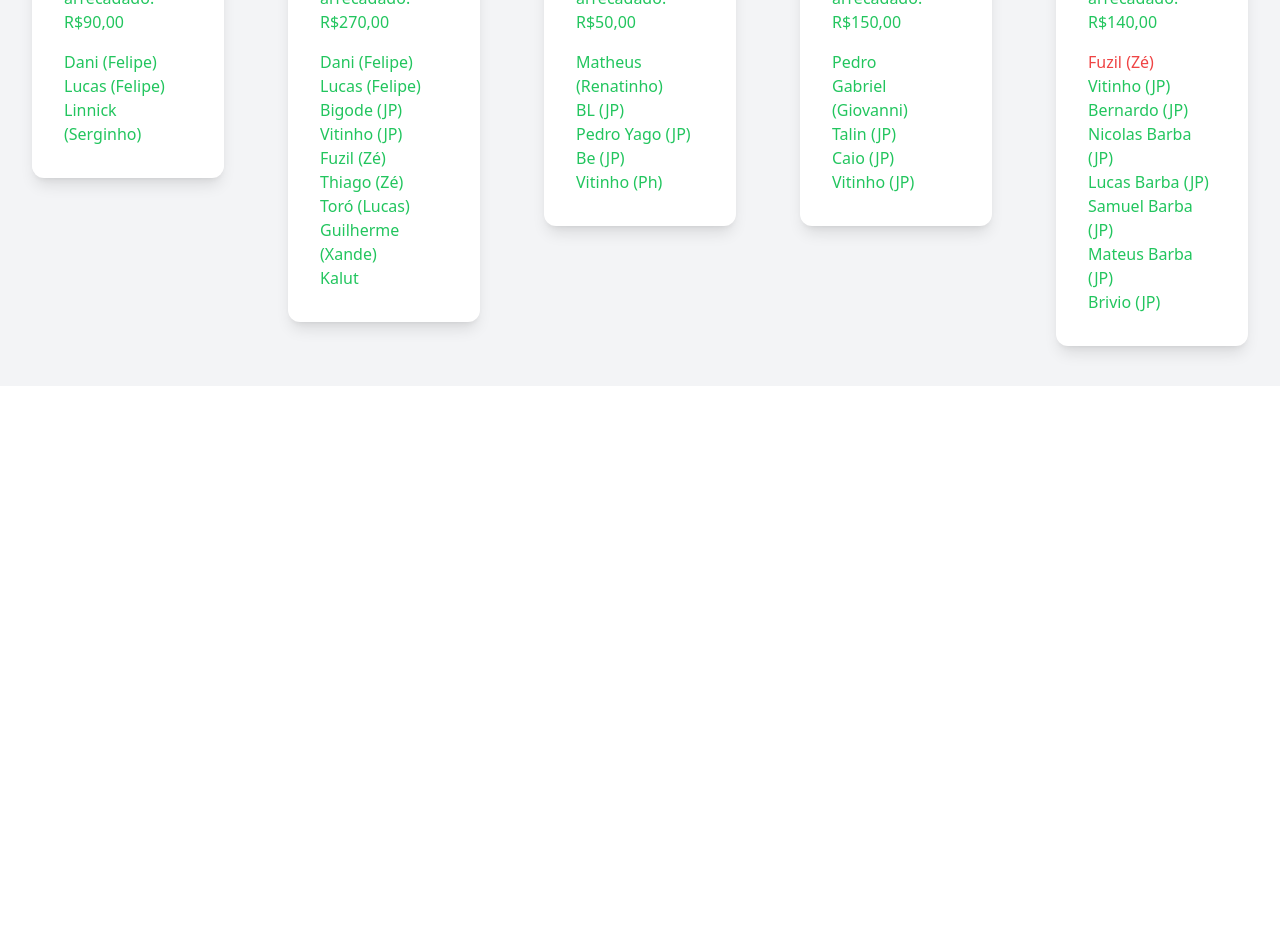
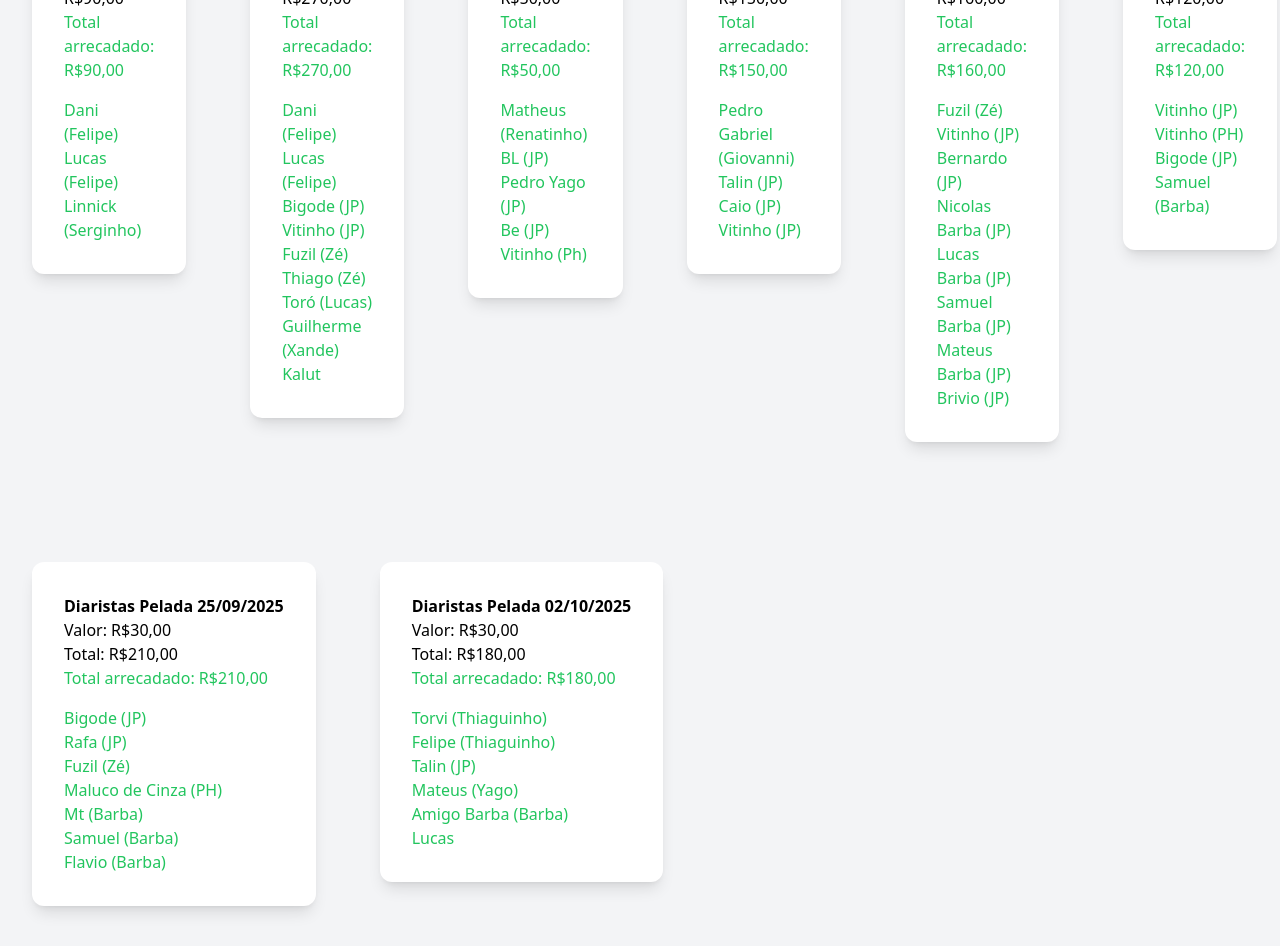
Before and after one commit to diogop2003/futebol, an Angular app in the folder pelada-front/: page /diaristas in a window 1280 px wide. Shown: the part 5420-6366 px from the top of the page. Before the commit the page ends 5806 px from the top, so only its background shows below. Built offline with nearby package versions, Linux system fonts and the light colour scheme.

Commit message:
setembro fechamento

```diff
--- a/pelada-front/src/app/pages/churrasco/churrasco.component.html
+++ b/pelada-front/src/app/pages/churrasco/churrasco.component.html
@@ -130,10 +130,10 @@
         <div class="mb-4">
             <h1 class="font-sm">Valor Diária: R$20,00</h1>
             <h1 class="font-sm">Total: R$40,00</h1>
-            <h1 class="font-sm text-green-500">Total arrecadado: R$20,00</h1>
+            <h1 class="font-sm text-green-500">Total arrecadado: R$40,00</h1>
         </div>
         <ol>
-            <li class="text-red-500">Rato</li>
+            <li class="text-green-500">Rato</li>
             <li class="text-green-500">Nael</li>
         </ol>
     </div>
--- a/pelada-front/src/app/pages/diaristas/diaristas.component.html
+++ b/pelada-front/src/app/pages/diaristas/diaristas.component.html
@@ -729,10 +729,10 @@
             <div class="mb-4">
                 <h1 class="font-sm">Valor: R$20,00</h1>
                 <h1 class="font-sm">Total: R$160,00</h1>
-                <h1 class="font-sm text-green-500">Total arrecadado: R$140,00</h1>
+                <h1 class="font-sm text-green-500">Total arrecadado: R$160,00</h1>
             </div>
             <ol>
-                <li class="text-red-500">Fuzil (Zé)</li>
+                <li class="text-green-500">Fuzil (Zé)</li>
                 <li class="text-green-500">Vitinho (JP)</li>
                 <li class="text-green-500">Bernardo (JP)</li>
                 <li class="text-green-500">Nicolas Barba (JP)</li>
@@ -742,5 +742,54 @@
                 <li class="text-green-500">Brivio (JP)</li>
             </ol>
         </div>
+        <div class="rounded-xl bg-white p-8 shadow-lg mx-8">
+            <h1 class="font-md font-bold">Diaristas Pelada 18/09/2025</h1>
+            <div class="mb-4">
+                <h1 class="font-sm">Valor: R$30,00</h1>
+                <h1 class="font-sm">Total: R$120,00</h1>
+                <h1 class="font-sm text-green-500">Total arrecadado: R$120,00</h1>
+            </div>
+            <ol>
+                <li class="text-green-500">Vitinho (JP)</li>
+                <li class="text-green-500">Vitinho (PH)</li>
+                <li class="text-green-500">Bigode (JP)</li>
+                <li class="text-green-500">Samuel (Barba)</li>
+            </ol>
+        </div>
+    </section>
+    <section class="flex items-start mb-10">
+        <div class="rounded-xl bg-white p-8 shadow-lg mx-8">
+            <h1 class="font-md font-bold">Diaristas Pelada 25/09/2025</h1>
+            <div class="mb-4">
+                <h1 class="font-sm">Valor: R$30,00</h1>
+                <h1 class="font-sm">Total: R$210,00</h1>
+                <h1 class="font-sm text-green-500">Total arrecadado: R$210,00</h1>
+            </div>
+            <ol>
+                <li class="text-green-500">Bigode (JP)</li>
+                <li class="text-green-500">Rafa (JP)</li>
+                <li class="text-green-500">Fuzil (Zé)</li>
+                <li class="text-green-500">Maluco de Cinza (PH)</li>
+                <li class="text-green-500">Mt (Barba)</li>
+                <li class="text-green-500">Samuel (Barba)</li>
+                <li class="text-green-500">Flavio (Barba)</li>
+            </ol>
+        </div>
+        <div class="rounded-xl bg-white p-8 shadow-lg mx-8">
+            <h1 class="font-md font-bold">Diaristas Pelada 02/10/2025</h1>
+            <div class="mb-4">
+                <h1 class="font-sm">Valor: R$30,00</h1>
+                <h1 class="font-sm">Total: R$180,00</h1>
+                <h1 class="font-sm text-green-500">Total arrecadado: R$180,00</h1>
+            </div>
+            <ol>
+                <li class="text-green-500">Torvi (Thiaguinho)</li>
+                <li class="text-green-500">Felipe (Thiaguinho)</li>
+                <li class="text-green-500">Talin (JP)</li>
+                <li class="text-green-500">Mateus (Yago)</li>
+                <li class="text-green-500">Amigo Barba (Barba)</li>
+                <li class="text-green-500">Lucas</li>
+            </ol>
+        </div>
     </section>
 </section>
--- a/pelada-front/src/app/pages/mensalista/mensalista.component.html
+++ b/pelada-front/src/app/pages/mensalista/mensalista.component.html
@@ -298,27 +298,25 @@
         <h1 class="font-md font-bold">Mensalistas Setembro 2025</h1>
         <div class="mb-4">
             <h1 class="text-md">Valor: R$100,00</h1>
-            <h1 class="text-md">Total: R$1.200,00</h1>
-            <h1 class="text-green-500">Arrecadado: R$1.800,00</h1>
+            <h1 class="text-md">Total: R$1.600,00</h1>
+            <h1 class="text-green-500">Arrecadado: R$1.600,00</h1>
         </div>
         <ol>
             <li class="text-green-500">Sergio</li>
             <li class="text-green-500">Wanilson</li>
             <li class="text-green-500">Xande</li>
-            <li class="text-red-500">Zé</li>
+            <li class="text-green-500">Zé</li>
             <li class="text-green-500">Igor</li>
-            <li class="text-red-500">Alex</li>
+            <li class="text-green-500">Alex</li>
             <li class="text-green-500">Dioguinho</li>
             <li class="text-green-500">Pirulito</li>
             <li class="text-green-500">Roger</li>
             <li class="text-green-500">JP</li>
             <li class="text-green-500">Thiaguinho</li>
-            <li class="text-red-500">Renatinho</li>
             <li class="text-green-500">Pedro</li>
-            <li class="text-red-500">Lucas</li>
             <li class="text-green-500">Giovanni</li>
-            <li class="text-red-500">Pingo</li>
-            <li class="text-red-500">Pedro Henrique</li>
+            <li class="text-green-500">Pingo</li>
+            <li class="text-green-500">Pedro Henrique</li>
             <li class="text-green-500">Yago</li>
         </ol>
     </div>
--- a/pelada-front/src/app/pages/saldo/saldo.component.html
+++ b/pelada-front/src/app/pages/saldo/saldo.component.html
@@ -29,7 +29,7 @@
                 </tr>
                 <tr class="border-b gap-5">
                     <td class="w-auto py-4 text-md text-gray-700">Pagantes Setembro</td>
-                    <td class="w-auto py-4 text-md text-green-500">1.200,00</td>
+                    <td class="w-auto py-4 text-md text-green-500">1.600,00</td>
                 </tr>
                 <tr class="border-b gap-5">
                     <td class="w-auto py-4 text-md text-gray-700">Mensalidade do campo</td>
@@ -37,11 +37,11 @@
                 </tr>
                 <tr class="border-b gap-5">
                     <td class="w-auto py-4 text-md text-gray-700">Goleiros mês</td>
-                    <td class="w-auto py-4 text-md text-red-500">-280,00</td>
+                    <td class="w-auto py-4 text-md text-red-500">-560,00</td>
                 </tr>
                 <tr class="border-b gap-5">
                     <td class="w-auto py-4 text-md text-gray-700">Diaristas Setembro</td>
-                    <td class="w-auto py-4 text-md text-green-500">290,00</td>
+                    <td class="w-auto py-4 text-md text-green-500">640,00</td>
                 </tr>
                 <tr class="border-b gap-5">
                     <td class="w-auto py-4 text-md text-gray-700">Gastos adicionais Setembro</td>
@@ -53,11 +53,11 @@
                 </tr>
                 <tr class="border-b gap-5">
                     <td class="w-auto py-4 text-md text-gray-700">Pagantes churrasco Setembro</td>
-                    <td class="w-auto py-4 text-md text-green-500">20,00</td>
+                    <td class="w-auto py-4 text-md text-green-500">40,00</td>
                 </tr>
                 <tr class="border-b gap-5">
                     <td class="w-auto py-4 text-md text-gray-700">SALDO TOTAL</td>
-                    <td class="w-auto py-4 text-md text-green-500">1.536,00</td>
+                    <td class="w-auto py-4 text-md text-green-500">2.026,00</td>
                 </tr>
             </tbody>
         </table>
```
